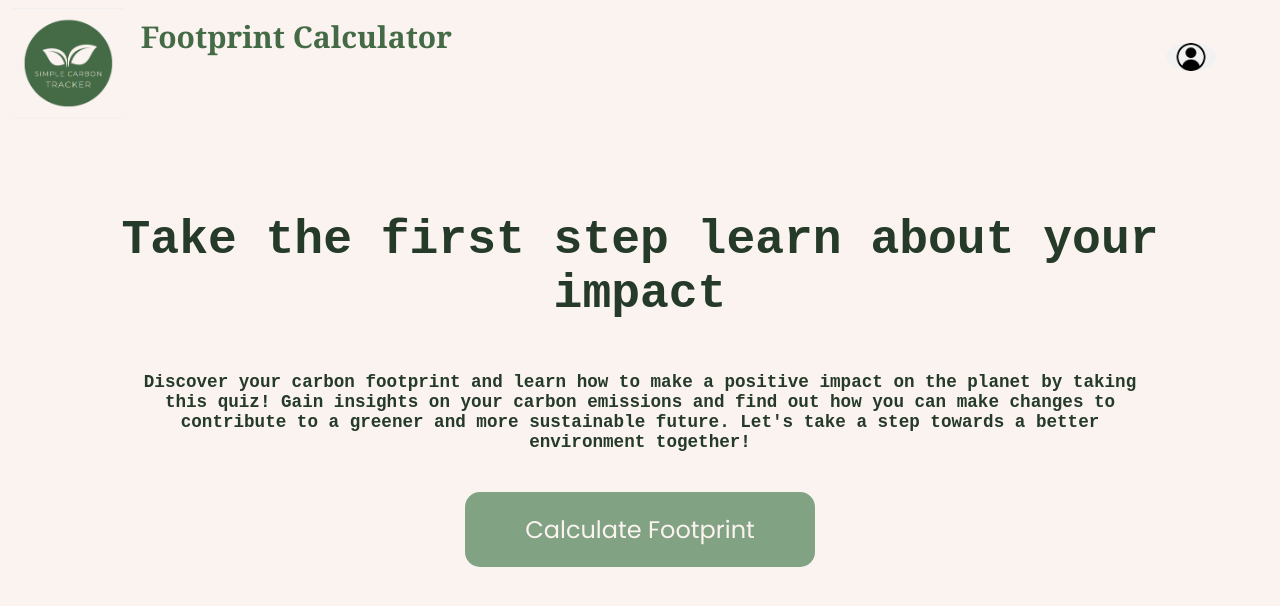
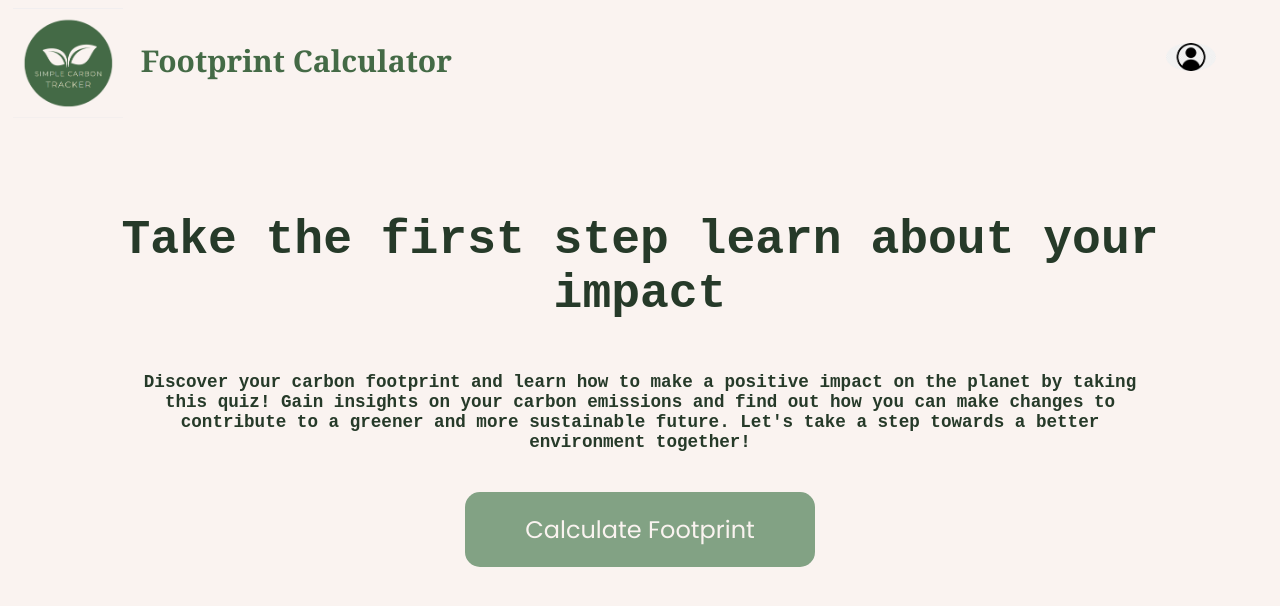
Before and after one commit to BenjaminLe1/SimpleCarbonTracker, a React (Create React App) app in the folder frontend/: page /quiz in a window 1280 px wide. Shown: the top 606 px of the page. Built offline with nearby package versions, Linux system fonts and the light colour scheme; no server answers.

Commit message:
changed stuff

```diff
--- a/frontend/src/components/Navbar/index.js
+++ b/frontend/src/components/Navbar/index.js
@@ -64,8 +64,9 @@ const Navbar = () => {
                             <img className="logo" src={require("../../pages/images/logo.png")} alt="Logo"></img>
                         </NavLink>
                         <NavLink to="/quiz" activeStyle>
-                            {/* <img alt="profile" src={require("../../pages/images/footprint.png")} className="calcNav"></img> */}
-                            <SVGComponent className='svg'/>
+                            <div className="calcBox">
+                                <p className="navCalc">Footprint Calculator</p>
+                            </div>
                         </NavLink>
                         <div className="trigger" onClick={()=>{setOpen(!open)}}>
                             <img alt="profile"src={require("../../pages/images/profile.png")} className="profile" id="prof"></img>
@@ -83,7 +84,6 @@ const Navbar = () => {
                                 </a>
                             </div>
                         </div>
-                        <p className="user">{login}</p>
                     </NavMenu>
                 </Nav>
             </>
--- a/frontend/src/pages/pages.css
+++ b/frontend/src/pages/pages.css
@@ -286,7 +286,7 @@
   color: #446A46;
   position: absolute;
   left: 11%;
-  top: 2%;
+  top: 5%;
 }
 
 .trigger{
```
